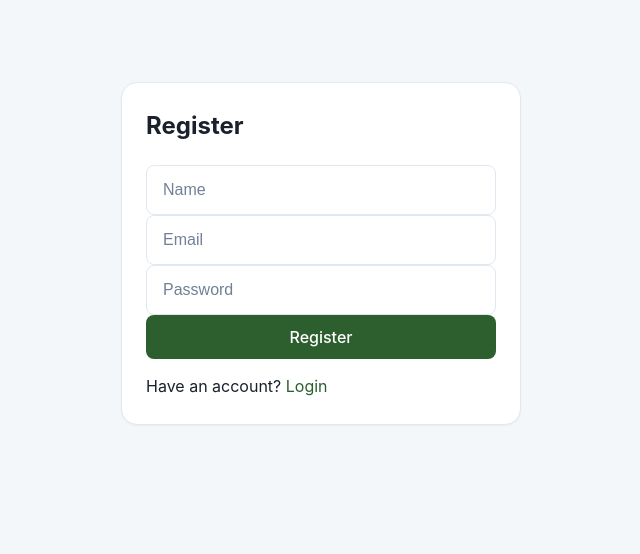
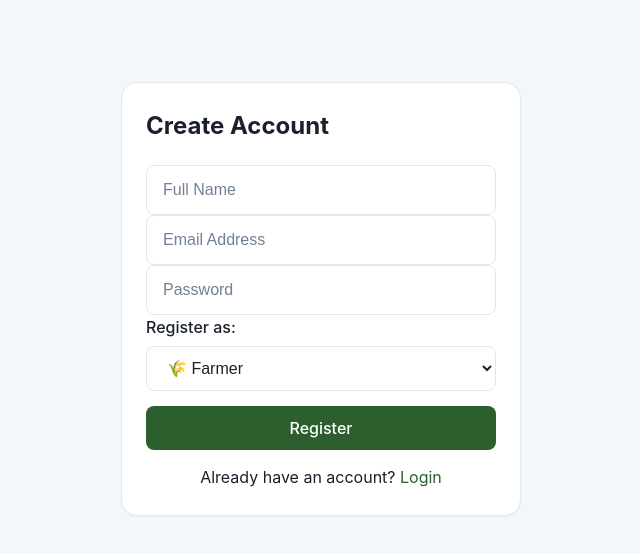
Before and after one commit to GravityDefied4/agritech, a React (Vite) app in the folder frontend/: page /register in a window 1280 px wide. Shown: the top 554 px of the page, without its empty margins (319-959 px from the left). Built offline with nearby package versions, Linux system fonts and the light colour scheme.

Commit message:
Add option to register as farmer or admin

```diff
--- a/frontend/src/pages/Register.jsx
+++ b/frontend/src/pages/Register.jsx
@@ -1,9 +1,11 @@
 import { useState } from 'react';
 import { useNavigate, Link } from 'react-router-dom';
 import api from '../services/api';
+
 export default function Register() {
   const [form, setForm] = useState({ name: '', email: '', password: '', role: 'farmer' });
   const nav = useNavigate();
+
   const submit = async (e) => {
     e.preventDefault();
     try {
@@ -14,19 +16,56 @@ export default function Register() {
       const redirectPath = data.user.role === 'admin' ? '/admin' : '/dashboard';
       nav(redirectPath);
     } catch (err) {
-      alert(err.response?.data?.message || 'Failed');
+      alert(err.response?.data?.message || 'Registration failed');
     }
   };
+
   return (
-    <div className="container"><div className="card" style={{ maxWidth: 400, margin: '50px auto' }}>
-      <h2 style={{ marginBottom: 20 }}>Register</h2>
-      <form onSubmit={submit}>
-        <input className="input" placeholder="Name" onChange={e=>setForm({...form, name: e.target.value})} required />
-        <input className="input" type="email" placeholder="Email" onChange={e=>setForm({...form, email: e.target.value})} required />
-        <input className="input" type="password" placeholder="Password" onChange={e=>setForm({...form, password: e.target.value})} required />
-        <button className="btn" style={{ width: '100%' }}>Register</button>
-      </form>
-      <p style={{ marginTop: 15 }}>Have an account? <Link to="/login">Login</Link></p>
-    </div></div>
+    <div className="container">
+      <div className="card" style={{ maxWidth: 400, margin: '50px auto' }}>
+        <h2 style={{ marginBottom: 20 }}>Create Account</h2>
+        <form onSubmit={submit}>
+          <input
+            className="input"
+            placeholder="Full Name"
+            value={form.name}
+            onChange={e => setForm({ ...form, name: e.target.value })}
+            required
+          />
+          <input
+            className="input"
+            type="email"
+            placeholder="Email Address"
+            value={form.email}
+            onChange={e => setForm({ ...form, email: e.target.value })}
+            required
+          />
+          <input
+            className="input"
+            type="password"
+            placeholder="Password"
+            value={form.password}
+            onChange={e => setForm({ ...form, password: e.target.value })}
+            required
+          />
+
+          <label style={{ display: 'block', marginBottom: 5, fontWeight: 500 }}>Register as:</label>
+          <select
+            className="input"
+            value={form.role}
+            onChange={e => setForm({ ...form, role: e.target.value })}
+            style={{ marginBottom: 15 }}
+          >
+            <option value="farmer">🌾 Farmer</option>
+            <option value="admin">👨‍ Administrator</option>
+          </select>
+
+          <button className="btn" style={{ width: '100%' }}>Register</button>
+        </form>
+        <p style={{ marginTop: 15, textAlign: 'center' }}>
+          Already have an account? <Link to="/login">Login</Link>
+        </p>
+      </div>
+    </div>
   );
 }
```
